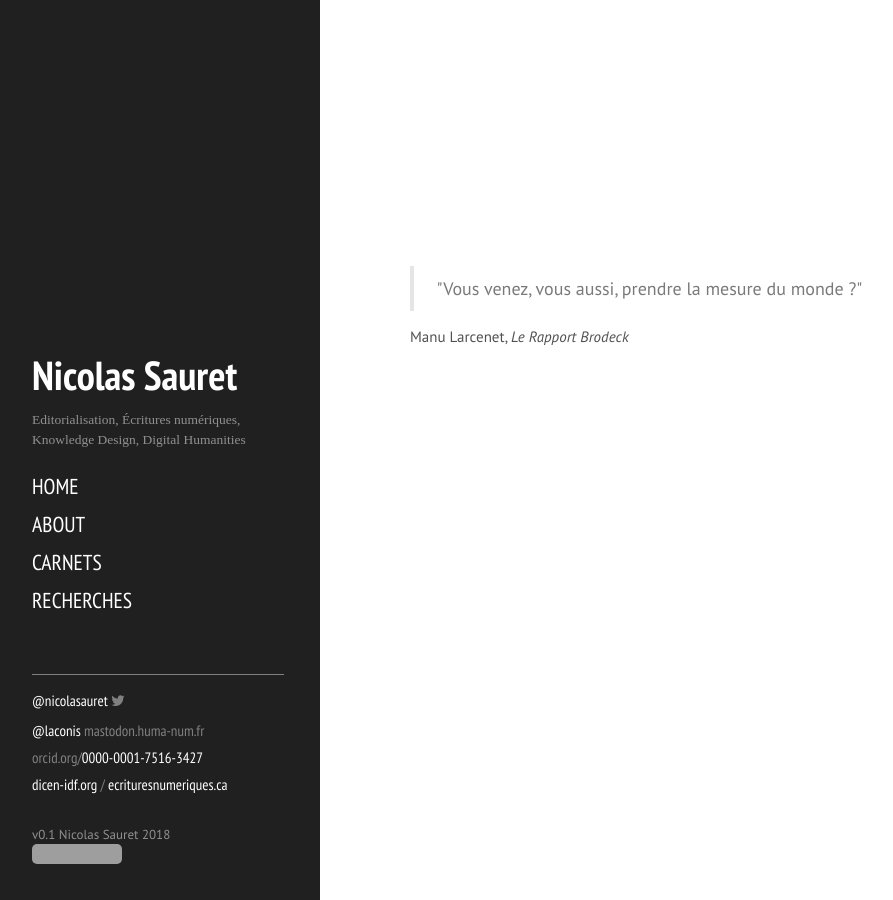
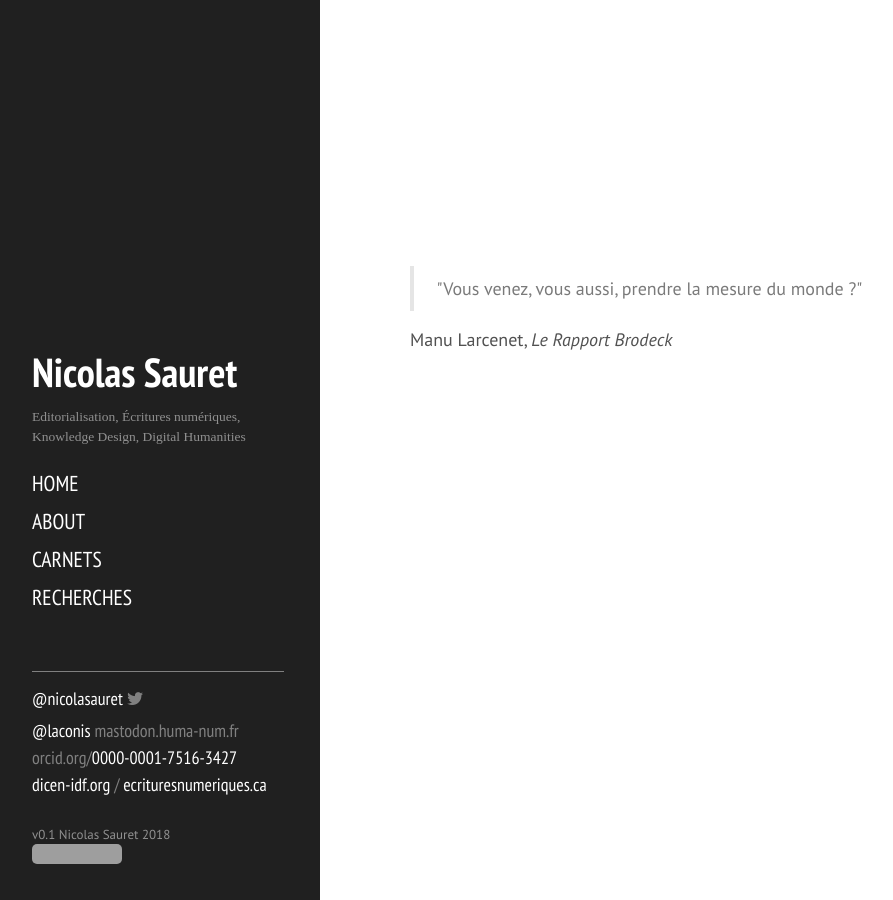
Before and after one commit to lakonis/lakonis.github.io, a Jekyll site: the page built from index.html, in a window 1280 px wide. Shown: the whole page, without its empty margins (4-897 px from the left). Built offline with Jekyll 4.4.1, drawn with Linux system fonts in a browser that asks for light colours; nearby versions of some CDN libraries; the list of posts is cut into pages by our own code; grey boxes are pictures that could not be loaded.

Commit message:
suppr rule smaller for p & li

```diff
--- a/public/css/mystyle.css
+++ b/public/css/mystyle.css
@@ -20,7 +20,7 @@ h4, h5, h6 {
 }
 
 p {
-  font-size: smaller;
+  /* font-size: smaller; */
 }
 
 /*ul {
@@ -29,12 +29,12 @@ p {
 
 ul > li {
   list-style-type: "-  ";
-  font-size: smaller;
+  /* font-size: smaller; */
 }
 
 ol > li {
   list-style-type: decimal;
-  font-size: smaller;
+  /* font-size: smaller; */
 }
 
 td {
```
